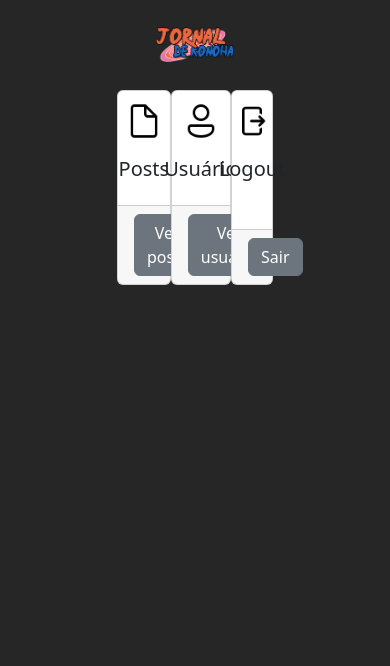
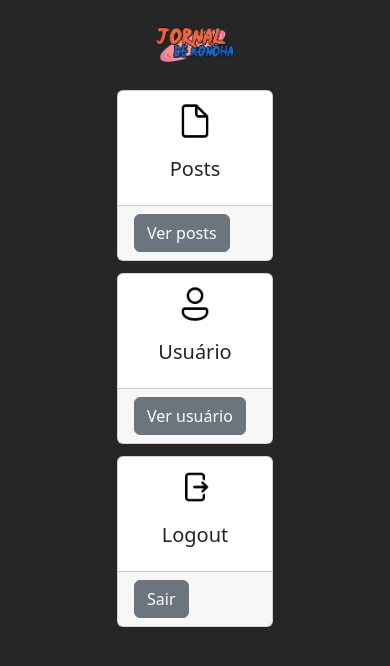
Before and after one commit to Kaymartins/Trainee-2022.2, a PHP site: page /app/views/site/dashboard.html in a window 390 px wide. Shown: the top 666 px of the page. Run offline with PHP 8.4, Linux system fonts and the light colour scheme.

Commit message:
responsividade melhorada

```diff
--- a/JornalDeKonoha/app/views/site/dashboard.html
+++ b/JornalDeKonoha/app/views/site/dashboard.html
@@ -23,7 +23,7 @@
                 <h5 class="card-title titulo-posts">Posts</h5>
 
             </div>
-            <div class="card-footer mx-center">
+            <div class="card-footer">
                 <button type="button" class="btn btn-secondary">Ver posts</button>
             </div>
         </div>
--- a/JornalDeKonoha/public/css/dashboard.css
+++ b/JornalDeKonoha/public/css/dashboard.css
@@ -5,8 +5,6 @@ body {
 .logo {
     display: flex;
     justify-content: center;
-    align-items: center;
-    flex-direction: column;
 }
 
 .logo>img {
@@ -17,13 +15,12 @@ body {
 .cards {
     margin: 0 auto;
     width: 40%;
-    display: flex;
     margin-top: 7%;
 }
 
 .card-posts{
+    margin: 0 auto;
     width:40px;
-    margin: 0 auto;
     margin-top: 10px;
 }
 .card-user{
@@ -37,30 +34,15 @@ body {
     margin-top: 10px;
 }
 
-.botao-posts {
-    box-align: center;
-}
 .titulo-posts{
     display: flex;
     justify-content: center;
-    align-items: center;
-    flex-direction: column;
 }
 .titulo-user{
     display: flex;
     justify-content: center;
-    align-items: center;
-    flex-direction: column;
 }
 .titulo-logout{
     display: flex;
     justify-content: center;
-    align-items: center;
-    flex-direction: column;
 }
-.botao-posts {
-    display: flex;
-    justify-content: center;
-    align-items: center;
-    flex-direction: column;
-}
```
